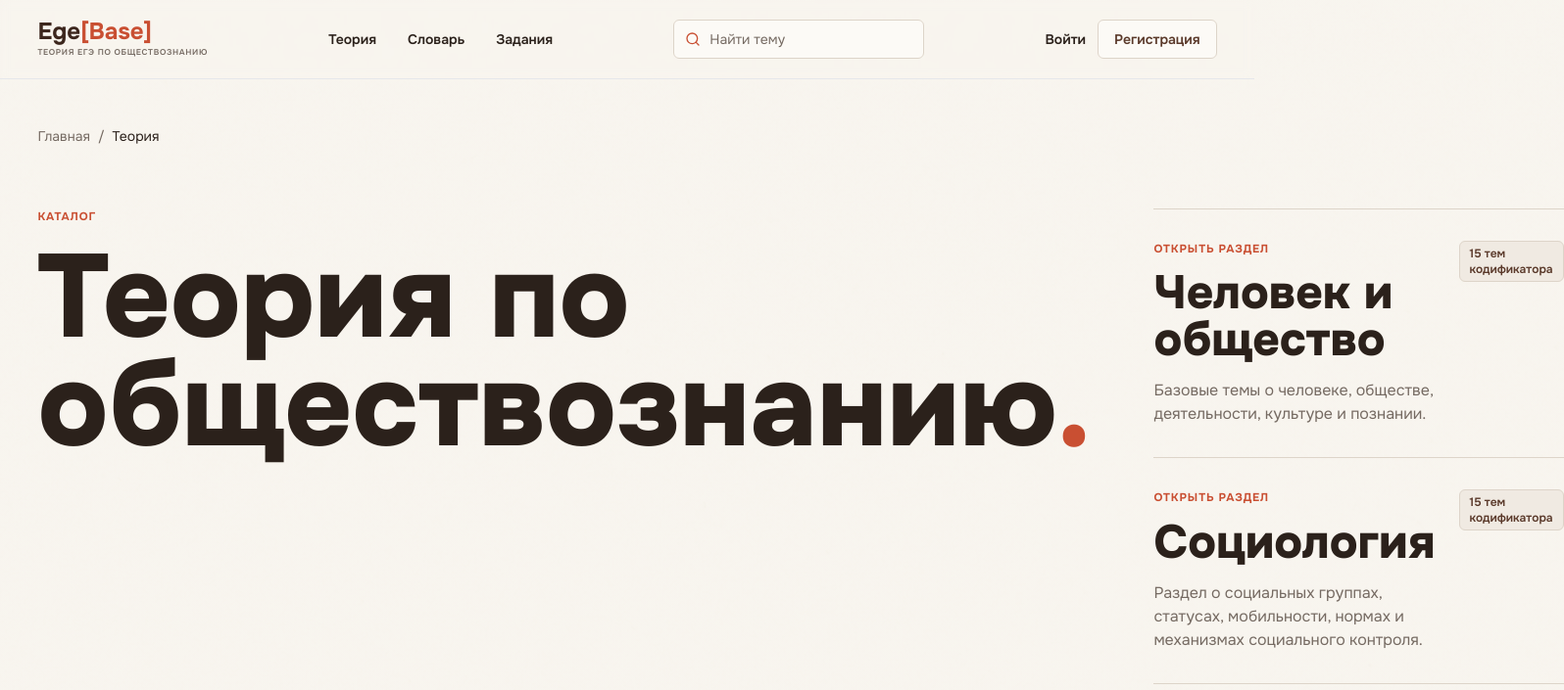
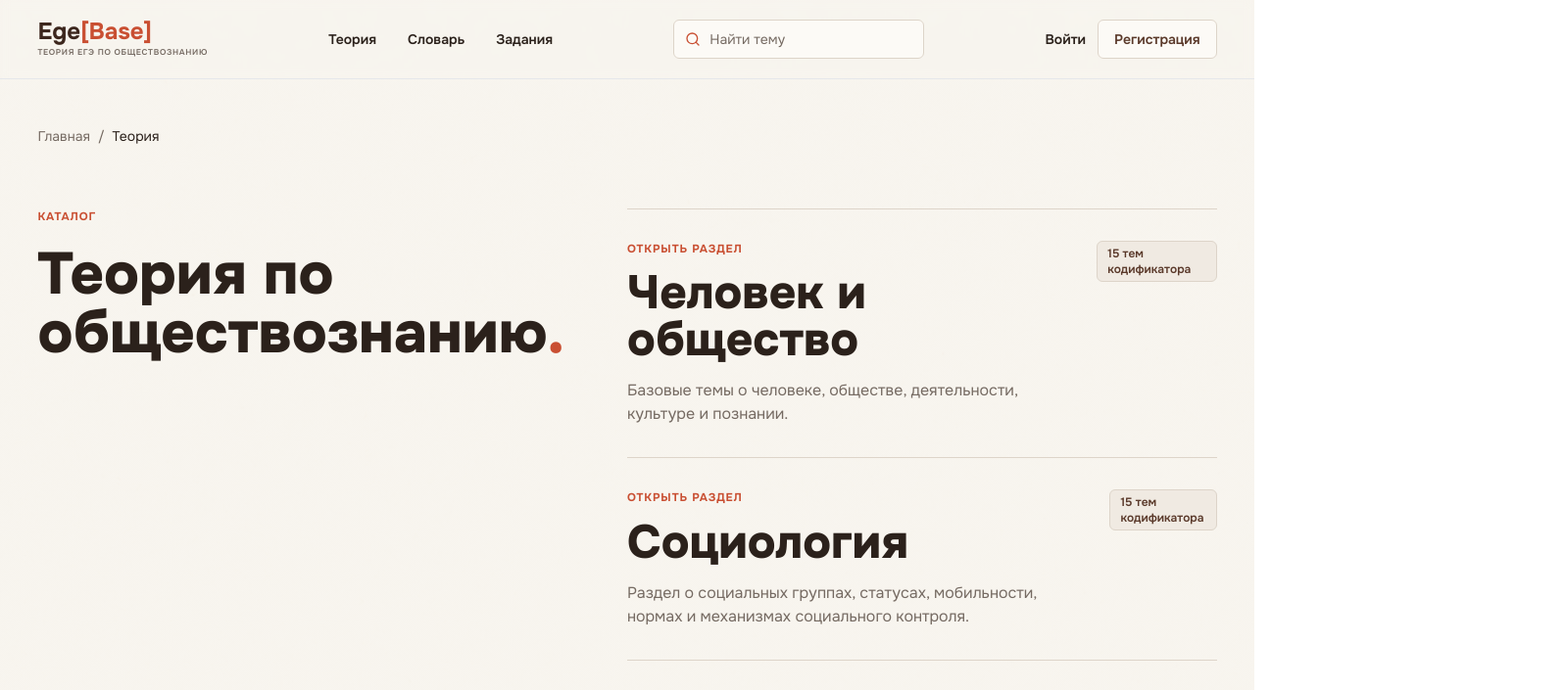
Before and after one commit to grxnitt/EgeBase, a Next.js app: page /theory in a window 1280 px wide. Shown: the top 705 px of the page at 98% size, 1596 px wide, since content can reach past the window. Built offline with nearby package versions, Linux system fonts and the light colour scheme; no server answers.

Commit message:
Fix theory hero sizing

```diff
--- a/app/theory/page.tsx
+++ b/app/theory/page.tsx
@@ -21,7 +21,7 @@ export default function TheoryPage() {
       <section className="grid gap-10 py-10 lg:grid-cols-[0.8fr_1.2fr] lg:gap-16 lg:py-16">
         <div>
           <p className="editorial-label">Каталог</p>
-          <h1 className="display-title mt-5">
+          <h1 className="mt-5 font-serif text-4xl leading-tight sm:text-5xl lg:text-6xl">
             Теория по
             <br />
             обществознанию<span className="text-accent">.</span>
```
